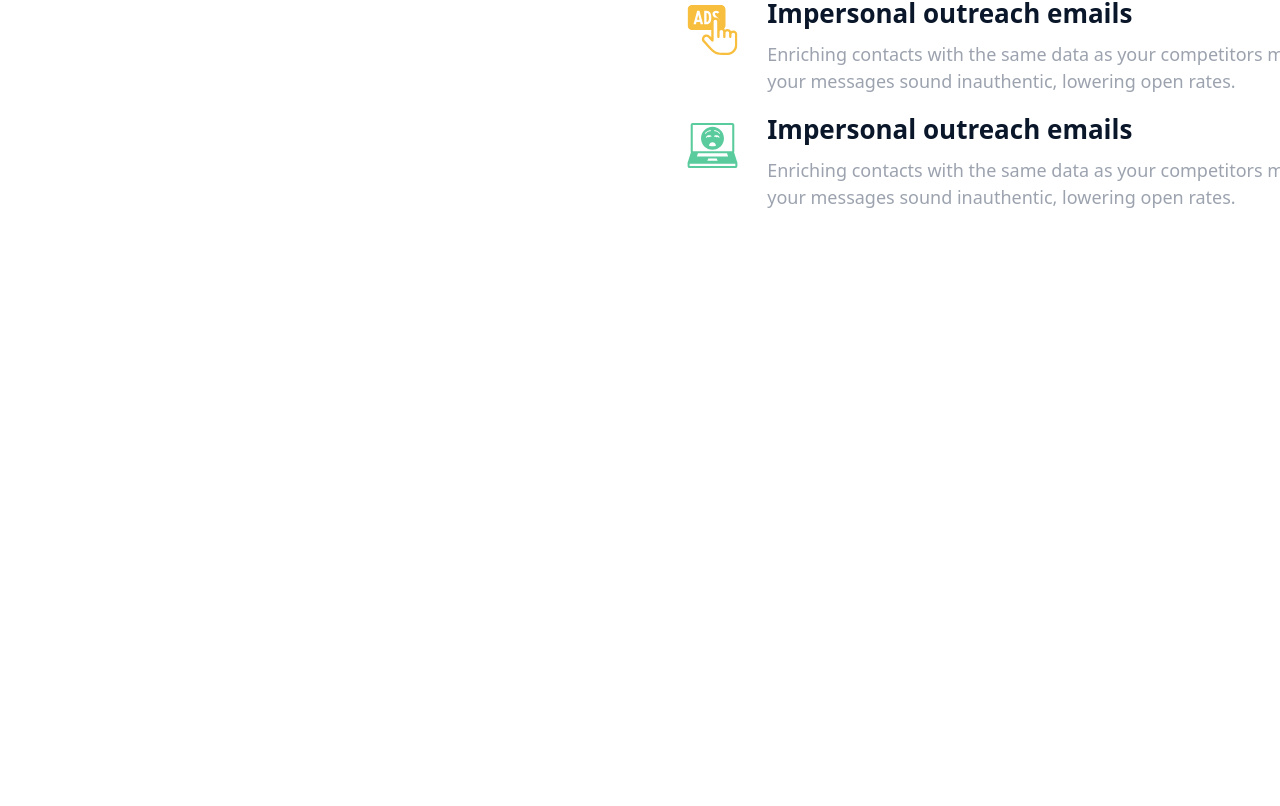
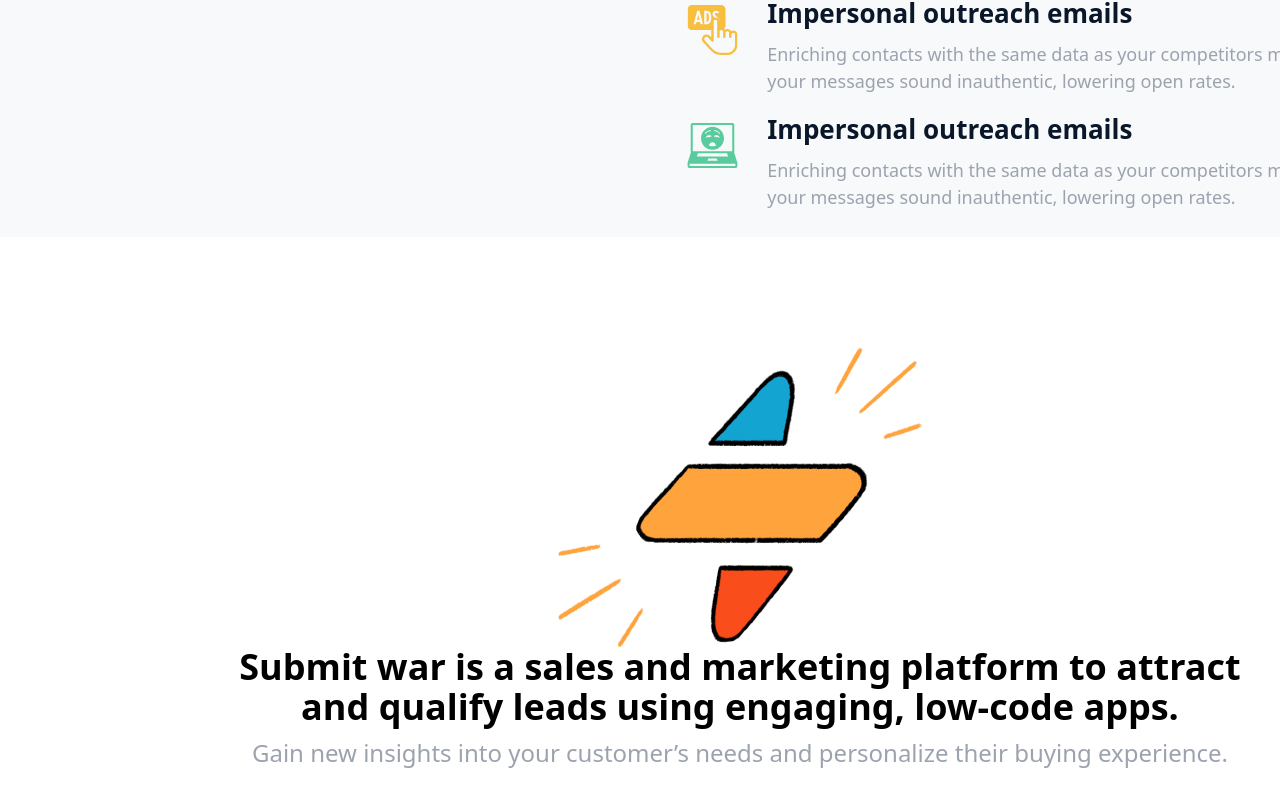
Before and after one commit to samirzjadhav/ecommerces-web, a Next.js app: page / in a window 1280 px wide. Shown: the part 1841-2647 px from the top of the page. Before the commit the page ends 2078 px from the top, so only its background shows below. Built offline with nearby package versions, Linux system fonts and the light colour scheme.

Commit message:
feat: added logo discription

```diff
--- a/src/pages/index.js
+++ b/src/pages/index.js
@@ -57,8 +57,8 @@
         <div className="bg-now"></div>
       </div>
 
-      <div className="section pain-section">
-        <div className="pain-container container">
+      <div className="section pain-section bg-[#f7f9fa]">
+        <div className="pain-container container ">
           <div className="pain-wrapper max-w-[500px]">
             <div className="pain-display">
               <h2 className="home-heading w-full">
@@ -151,6 +151,27 @@
           </div>
         </div>
       </div>
+      <div className="section pt-[100px] pb-[100px]">
+        <div className="container">
+          <div className="inner-container">
+            <img
+              src="./img/logo-illustration.webp"
+              className="logo-img"
+              alt=""
+            />
+            <div className="logo-info">
+              <h1 className="pain-item-title logo-heading">
+                Submit war is a sales and marketing platform to attract and
+                qualify leads using engaging, low-code apps.
+              </h1>
+              <p className="pain-item-discription logo-discription">
+                Gain new insights into your customer’s needs and personalize
+                their buying experience.
+              </p>
+            </div>
+          </div>
+        </div>
+      </div>
     </>
   );
 }
--- a/src/styles/globals.css
+++ b/src/styles/globals.css
@@ -131,3 +131,17 @@
   background-clip: text;
   font-family: merriweather, sans-serif;
 }
+
+/* Logo section*/
+
+.logo-img {
+  @apply mx-auto my-auto;
+}
+
+.logo-heading {
+  @apply text-4xl mb-[10px] font-semibold text-center;
+}
+
+.logo-discription {
+  @apply text-2xl text-center;
+}
```
Also changed, not shown: public/img/logo-illustration.webp (added).
